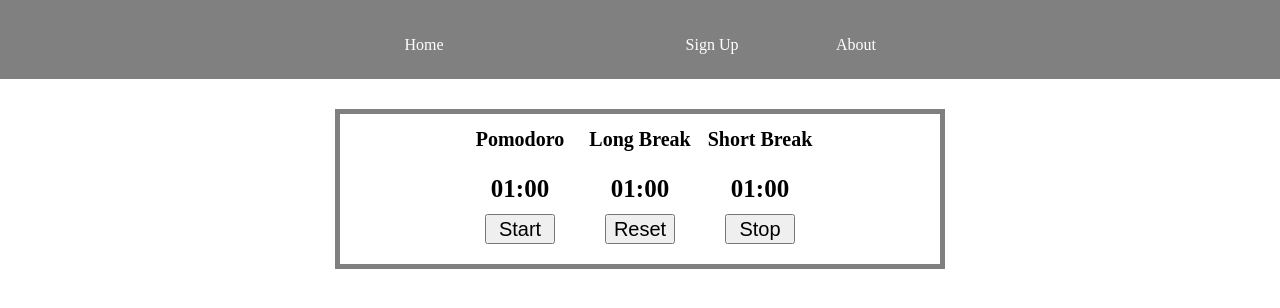
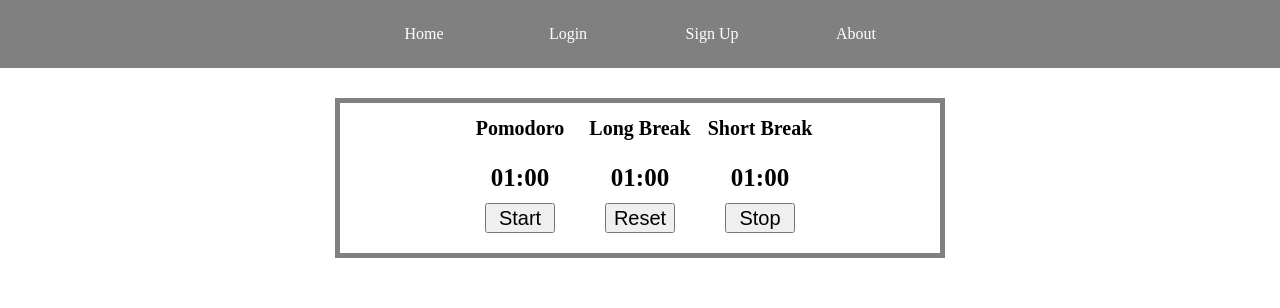
Before and after one commit to lina1919/creatica, a Django app: page / in a window 1280 px wide. Shown: the top 308 px of the page. Run offline with Django 4.2, Linux system fonts and the light colour scheme.

Commit message:
spotify & html2

```diff
--- a/study/templates/home.html
+++ b/study/templates/home.html
@@ -5,7 +5,7 @@
 <head>
     <meta charset="UTF-8" />
     <title>Creatica</title>
-    <link rel="stylesheet" href="{% static 'style.css' %}">
+    <link rel="stylesheet" href="{% static 'static/style.css' %}">
 </head>
 
 <body>
@@ -13,7 +13,7 @@
         <div class="navbar">
             <ul>
                 <li><a href="#">Home</a></li>
-                <li><a href="{% url 'login' %}"></a></li>
+                <li><a href="{% url 'login' %}"> Login </a></li>
                 <li><a href="{% url 'signup' %}">Sign Up</a></li>
                 <li><a href="#">About</a></li>
             </ul>
```
